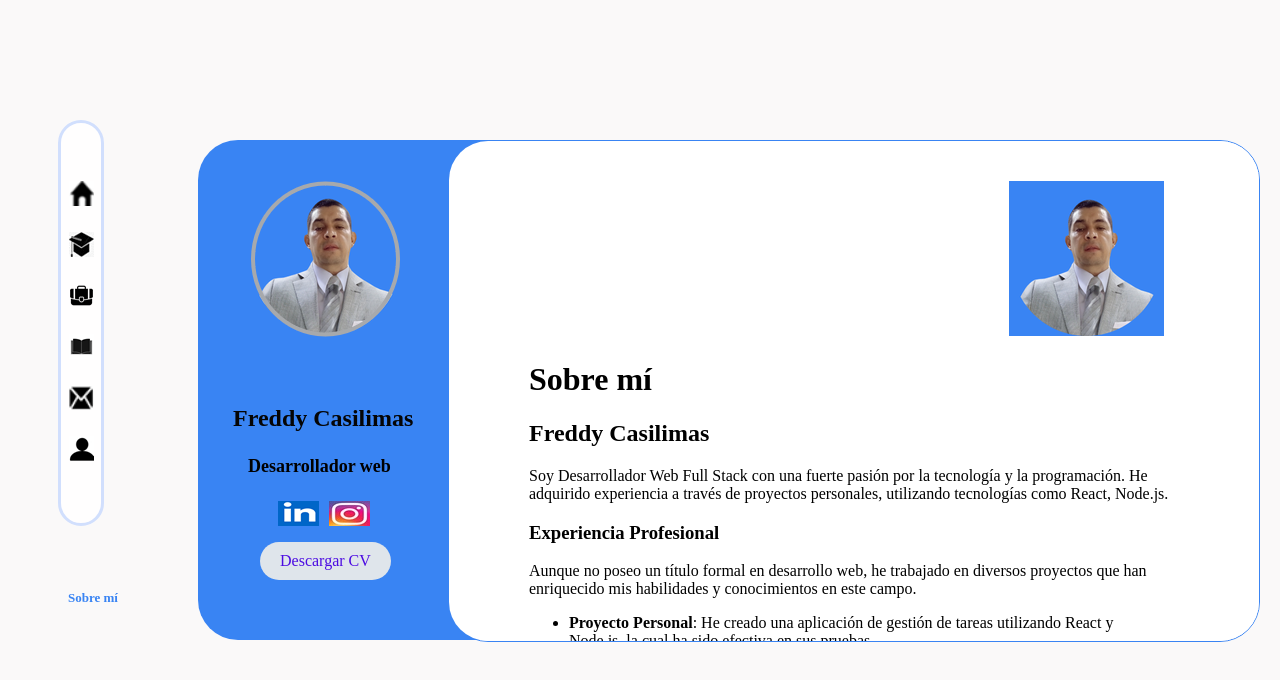
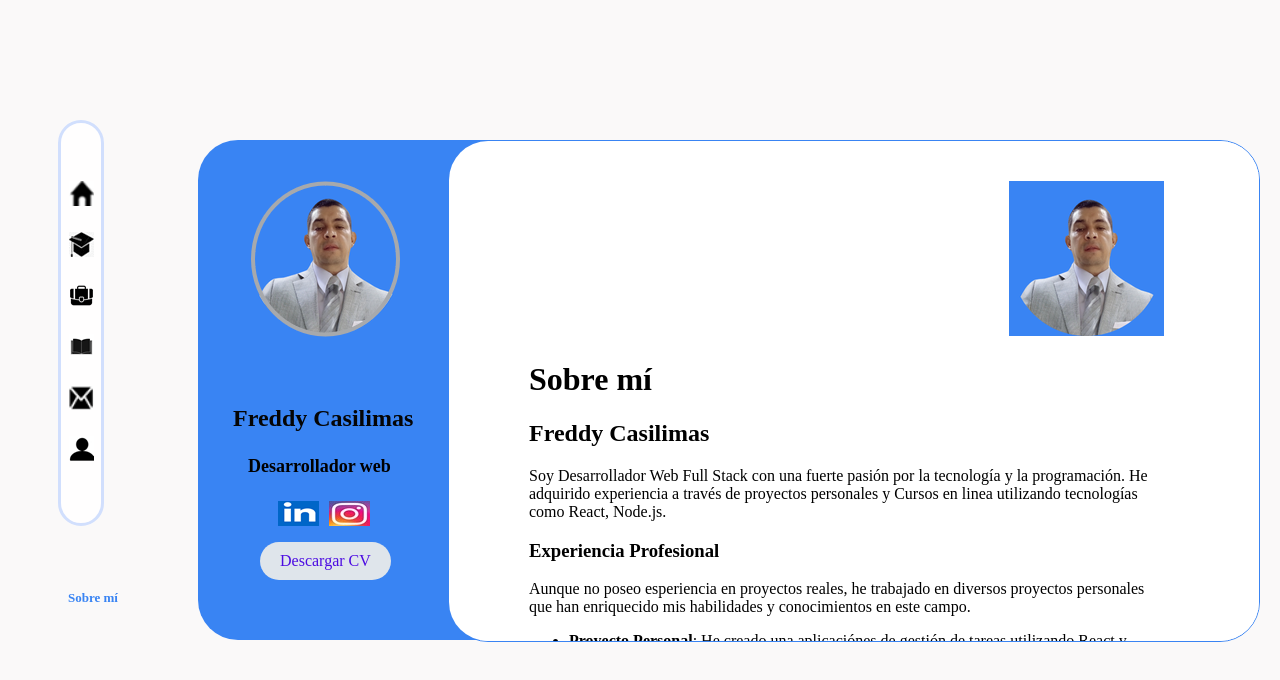
Before and after one commit to casilimas/portafolio-pages, a React (Vite) app: page /sobremi in a window 1280 px wide. Shown: the top 680 px of the page. Built offline with nearby package versions, Linux system fonts and the light colour scheme.

Commit message:
reforma a soble mi

```diff
--- a/src/components/sobremi.jsx
+++ b/src/components/sobremi.jsx
@@ -45,15 +45,15 @@ const SobreMi = () => {
           <h1>Sobre mí</h1>
           <h2>Freddy Casilimas</h2>
           <p>
-            Soy Desarrollador Web Full Stack con una fuerte pasión por la tecnología y la programación. He adquirido experiencia a través de proyectos personales, utilizando tecnologías como React, Node.js.
+            Soy Desarrollador Web Full Stack con una fuerte pasión por la tecnología y la programación. He adquirido experiencia a través de proyectos personales y Cursos en linea utilizando tecnologías como React, Node.js.
           </p>
           <h3>Experiencia Profesional</h3>
           <p>
-            Aunque no poseo un título formal en desarrollo web, he trabajado en diversos proyectos que han enriquecido mis habilidades y conocimientos en este campo.
+            Aunque no poseo esperiencia en proyectos reales, he trabajado en diversos proyectos personales  que han enriquecido mis habilidades y conocimientos en este campo.
           </p>
           <ul>
             <li>
-              <strong>Proyecto Personal</strong>: He creado una aplicación de gestión de tareas utilizando React y Node.js, la cual ha sido efectiva en sus pruebas.
+              <strong>Proyecto Personal</strong>: He creado una aplicaciónes de gestión de tareas utilizando React y Node.js, la cual ha sido efectiva en sus pruebas.
             </li>
           </ul>
           <h3>Habilidades</h3>
```
